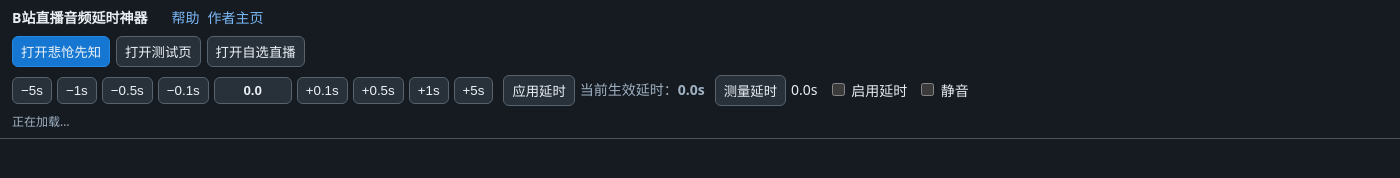
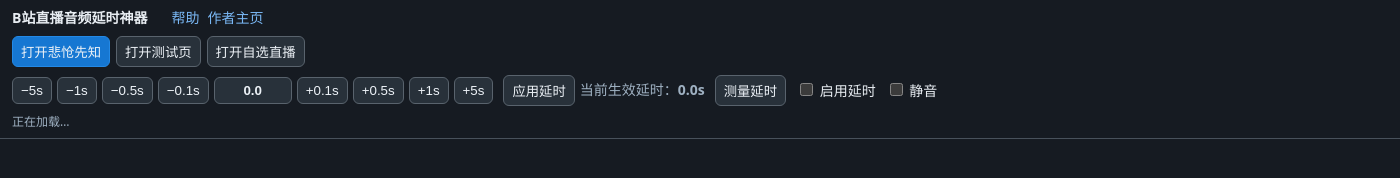
Before and after one commit to willowypanda/page-sound-delay, an Electron app: page toolbar.html in a window 1400 px wide. Drawn offline with Linux system fonts and the light colour scheme; no server answers.

Commit message:
Remove redundant measurement timer display

```diff
--- a/toolbar.html
+++ b/toolbar.html
@@ -49,7 +49,7 @@ button:hover{background:#3b4854}
       <button data-delta="0.1">+0.1s</button><button data-delta="0.5">+0.5s</button><button data-delta="1">+1s</button><button data-delta="5">+5s</button>
     </div>
     <div class="group"><button id="apply">应用延时</button><span class="applied">当前生效延时：<b id="applied">0.0s</b></span></div>
-    <div class="group"><button id="measure">测量延时</button><span id="timer">0.0s</span></div>
+    <div class="group"><button id="measure">测量延时</button></div>
     <label><input id="enabled" type="checkbox"> 启用延时</label>
     <label><input id="muted" type="checkbox"> 静音</label>
   </div>
```
